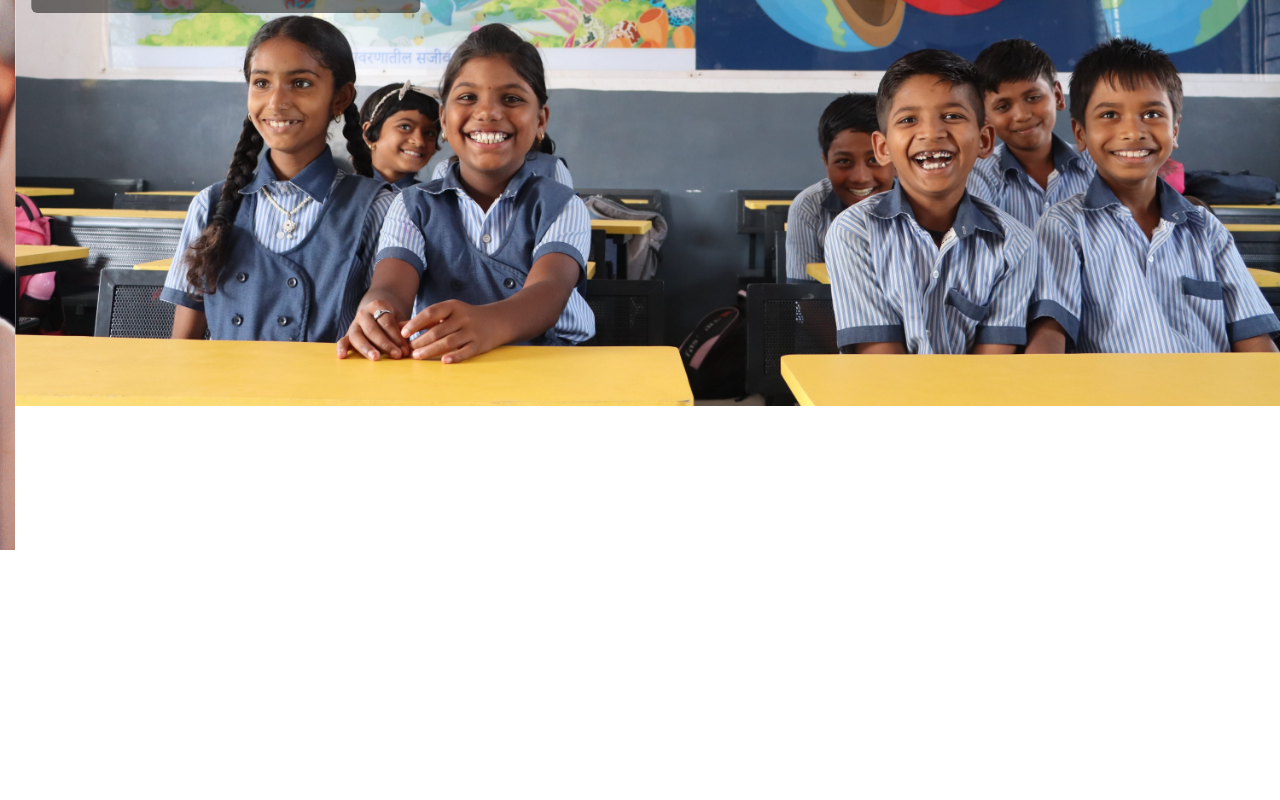
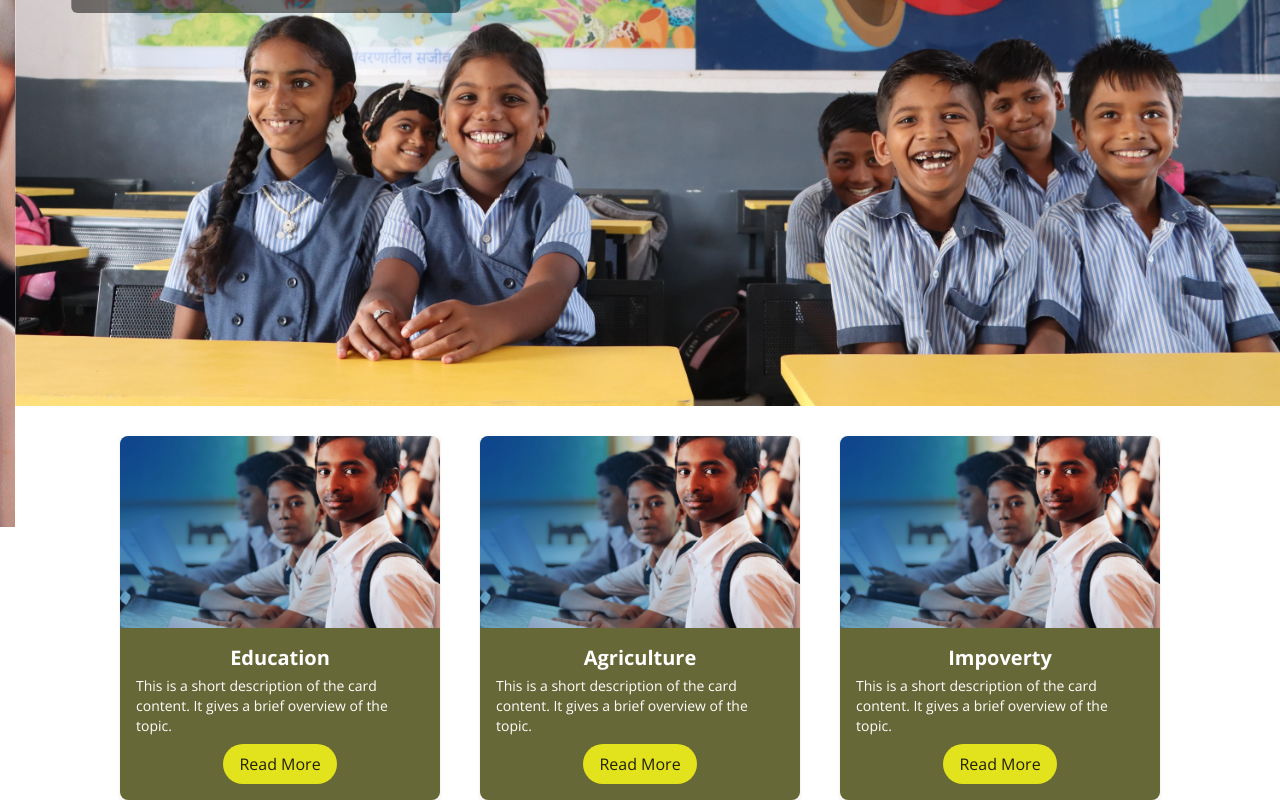
Before and after one commit to codewithRaees/awazehaq, a React (Vite) app: page / in a window 1280 px wide. Shown: the part 425-1225 px from the top of the page. Before the commit the page ends 1015 px from the top, so only its background shows below. Built offline with nearby package versions, Linux system fonts and the light colour scheme.

Commit message:
Commit Card

```diff
--- a/package.json
+++ b/package.json
@@ -16,13 +16,14 @@
     "styled-components": "^6.1.13"
   },
   "devDependencies": {
+    "@babel/eslint-parser": "^7.25.9",
     "@eslint/js": "^9.13.0",
     "@types/react": "^18.3.11",
     "@types/react-dom": "^18.3.1",
     "@vitejs/plugin-react": "^4.3.3",
     "autoprefixer": "^10.4.20",
-    "eslint": "^9.13.0",
-    "eslint-plugin-react": "^7.37.1",
+    "eslint": "^9.15.0",
+    "eslint-plugin-react": "^7.37.2",
     "eslint-plugin-react-hooks": "^5.0.0",
     "eslint-plugin-react-refresh": "^0.4.13",
     "globals": "^15.11.0",
--- a/src/App.jsx
+++ b/src/App.jsx
@@ -1,8 +1,9 @@
 import { useState } from "react"
 import Header from "./components/Header"
-import Slider from "./components/Slider"
 import SocialLinksStrip from "./components/SocialLinksStrip"
-import Test from "./components/Test"
+import CarousalSlider from "./components/CarousalSlider"
+import Card from "./Card"
+import TestCard from "./components/TestCard"
 
 
 function App() {
@@ -15,7 +16,9 @@ const [navLinks , setnavLinks]=useState(['Home', 'About', 'Our Approach', 'Galle
 
          <Header navLinks={ navLinks} />
       {/* <Slider /> */}
-  <Test />
+      <CarousalSlider />
+      <Card/>
+
     </>
   )
 }
--- /dev/null
+++ b/src/Card.jsx
@@ -0,0 +1,66 @@
+import React from 'react';
+
+const Card = () => {
+  const cardData = [
+    {
+      id: 1,
+      image: '/assets/s1.png',
+      heading: 'Education',
+      text: 'This is a short description of the card content. It gives a brief overview of the topic.',
+      link: '/read-more', // Replace with your target URL
+    },
+    {
+      id: 2,
+      image: '/assets/s1.png',
+      heading: 'Agriculture',
+      text: 'This is a short description of the card content. It gives a brief overview of the topic.',
+      link: '/read-more', // Replace with your target URL
+    },
+    {
+      id: 3,
+      image: '/assets/s1.png',
+      heading: 'Impoverty',
+      text: 'This is a short description of the card content. It gives a brief overview of the topic.',
+      link: '/read-more', // Replace with your target URL
+      },
+
+  ];
+
+  return (
+    <div className="relative flex items-center justify-center ">
+
+      {/* Cards */}
+      <div className="sm:absolute w-auto  bottom-0    transform   m-auto px-10   sm:translate-y-3/4     grid grid-cols-1 sm:grid-cols-2 lg:grid-cols-3 gap-10">
+        {cardData.map((card) => (
+          <div
+            key={card.id}
+            className=" max-w-80 border-t-0   border-[#676838]   rounded shadow transform hover:scale-110 cursor-pointer hover:shadow-lg transition"
+          >
+            <img
+              src={card.image}
+              alt="Card"
+              className=" h-48 w-full object-cover rounded-t-lg"
+            />
+            <div className="p-4 bg-[#676838] rounded-b-lg flex flex-col items-center">
+              {/* Heading */}
+              <h2 className="text-xl text-white font-bold mb-1">{card.heading}</h2>
+
+              {/* Short Text */}
+              <p className="text-sm text-white mb-2">{card.text}</p>
+
+              {/* Read More Button */}
+              <a
+                href={card.link}
+                className="inline-block px-4 py-2 text-[#20200a]  bg-[#e3e31d] hover:bg-blue-600 rounded-full transition"
+              >
+                Read More
+              </a>
+            </div>
+          </div>
+        ))}
+      </div>
+    </div>
+  );
+};
+
+export default Card;
--- a/src/components/Test.jsx
+++ b/src/components/CarousalSlider.jsx
@@ -1,6 +1,6 @@
 import React, { useState, useEffect } from 'react';
 
-const Test = () => {
+const CarousalSlider = () => {
   const slides = [
     {
       image: '/assets/s1.png',
@@ -52,7 +52,7 @@ const Test = () => {
   };
 
   return (
-    <div className="relative w-full overflow-hidden">
+    <div className="relative w-full overflow-hidden max-h-52 sm:max-h-screen mb-4 sm:mb-0">
       <div
         className="flex transition-transform duration-700 ease-in-out"
         style={{
@@ -70,11 +70,11 @@ const Test = () => {
             />
 
             {/* Overlay text */}
-            <div className="absolute top-1/4 max-w-[300px] md:max-w-[600px] left-4 transform md:-translate-y-1/2 text-white ">
+            <div className="absolute top-1/4 left-14 max-w-[300px] md:max-w-[600px]  transform md:-translate-y-1/2 text-white ">
               <h2 className="text-xl md:text-4xl font-bold mb-2 bg-[#676838] bg-opacity-60 md:p-4 p-2 pl-4 rounded-full">
                 {slide.heading}
               </h2>
-              <p className="text-sm md:text-lg bg-black bg-opacity-50 p-4 rounded-md">
+              <p className="text-sm md:text-lg hidden sm:block bg-black bg-opacity-50 p-4 rounded-md">
                 {slide.paragraph}
               </p>
             </div>
@@ -85,4 +85,4 @@ const Test = () => {
   );
 };
 
-export default Test;
+export default CarousalSlider;
--- /dev/null
+++ b/src/components/TestCard.jsx
@@ -0,0 +1,45 @@
+import React, { useState } from 'react';
+
+const TestCard = () => {
+  const cards = [
+    {
+      id: 1,
+      title: 'Card 1',
+      description: 'This is the description for Card 1.',
+      details: 'More detailed information about Card 1.',
+    },
+    {
+      id: 2,
+      title: 'Card 2',
+      description: 'This is the description for Card 2.',
+      details: 'More detailed information about Card 2.',
+    },
+    {
+      id: 3,
+      title: 'Card 3',
+      description: 'This is the description for Card 3.',
+      details: 'More detailed information about Card 3.',
+    },
+  ];
+
+  return (
+    <div className="min-h-screen flex flex-col items-center justify-center bg-gray-100">
+      <div className="grid grid-cols-1 md:grid-cols-3 gap-6">
+        {cards.map((card) => (
+          <div
+            key={card.id}
+            className="p-4 bg-white rounded shadow cursor-pointer hover:shadow-lg transition"
+
+          >
+            <h3 className="font-bold text-lg mb-2">{card.title}</h3>
+            <p className="text-gray-700">{card.description}</p>
+          </div>
+        ))}
+      </div>
+
+
+    </div>
+  );
+};
+
+export default TestCard;
```
Also changed, not shown: 1 other file (tests, documents, lock files or other folders).
